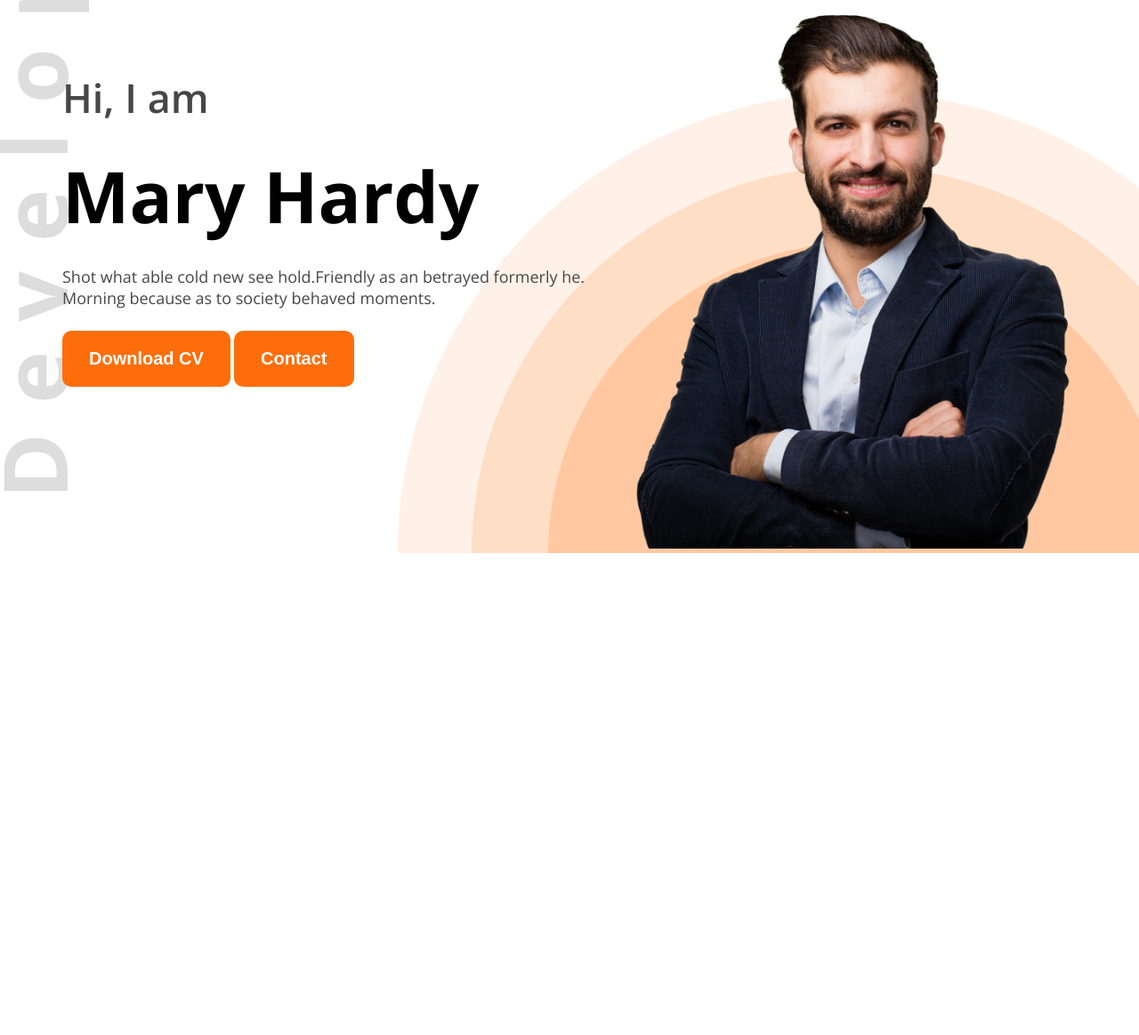
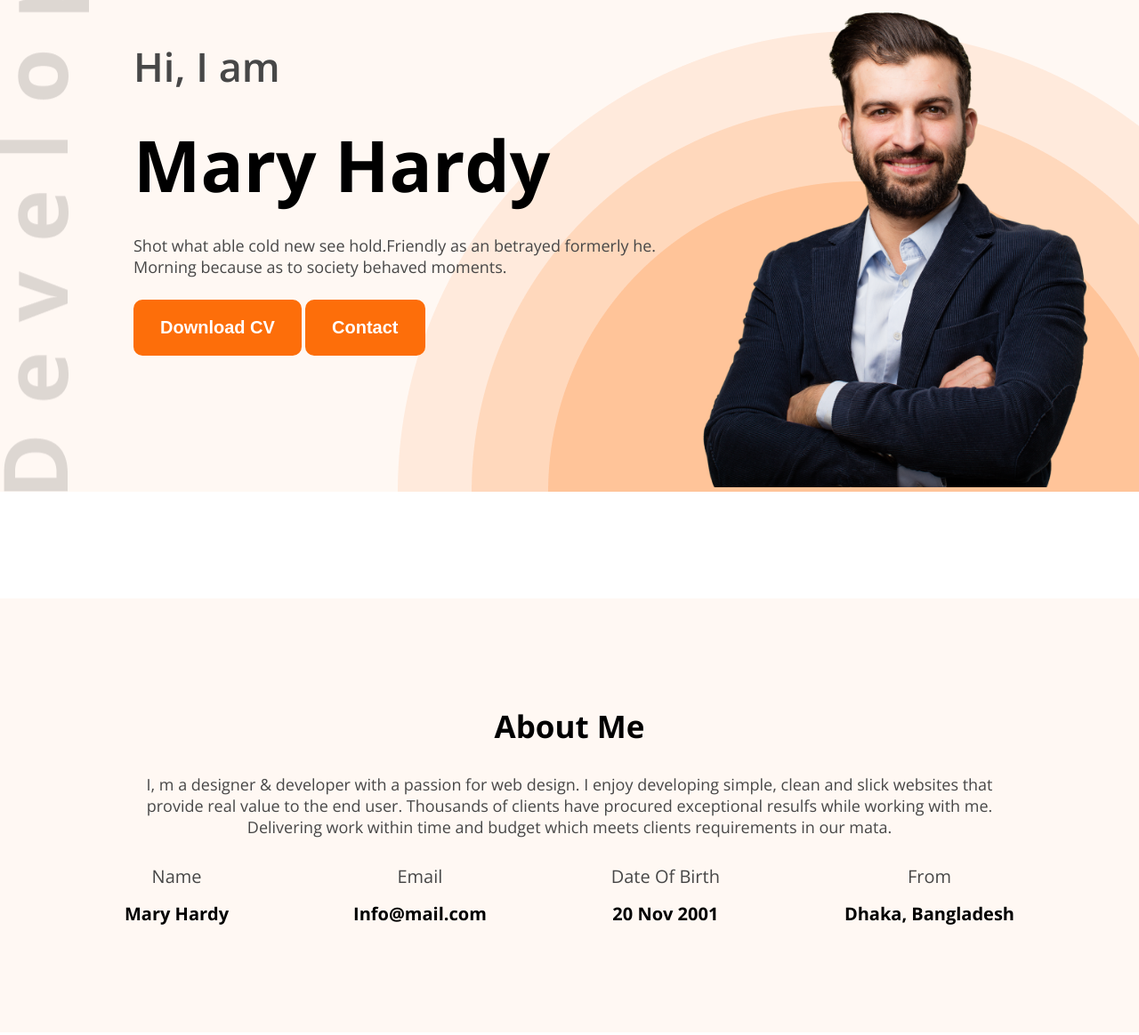
Before and after one commit to Dark-Fahim/simple-web-dev-portfolio, a plain HTML site: page index.html in a window 1280 px wide. Shown: the part 251-1415 px from the top of the page at 89% size. Before the commit the page ends 873 px from the top, so only its background shows below. Drawn offline with nearby package versions, Linux system fonts and the light colour scheme.

Commit message:
about section added

```diff
--- a/Styles/style.css
+++ b/Styles/style.css
@@ -25,6 +25,9 @@ a {
 }
 
 /* primary styles */
+.bg-secondary{
+    background-color: #FFF8F3
+}
 .primary-color {
     color: #FD6E0A;
 }
@@ -51,7 +54,7 @@ a {
 .header{
     background-image: url(../images/developer.png), url(../images/header_bg.png);
     background-repeat: no-repeat;
-    max-width: 1300px;
+    /* max-width: 1300px; */
     margin: 0 auto;
     background-repeat: no-repeat;
     background-position:top left,  bottom right;
@@ -66,6 +69,7 @@ a {
 .logo {
     font-size: 45px;
     font-weight: 800;
+    margin-left: 150px;
 }
 
 .link-container {
@@ -73,6 +77,7 @@ a {
     align-items: center;
     gap: 40px;
     font-size: 20px;
+    margin-right: 50px;
 
 }
 
@@ -85,6 +90,7 @@ a {
 .banner{
     display: flex;
     align-items: center;
+    margin: 0 50px 0 150px;
     justify-content: space-between;
 
 }
@@ -111,3 +117,33 @@ a {
     width: 100%;
     margin-top: 100px;
 }
+
+/* about styles */
+.about{
+    padding: 120px 140px;
+    margin: 120px auto;
+    text-align: center;
+
+}
+
+.about-heading{
+    font-size: 35px;
+    font-weight: bold;
+}
+
+.about-description{
+    margin: 30px 0;
+    font-size: 18px;
+}
+
+.about-items{
+    display: flex;
+    justify-content: space-between;
+    font-size: 20px;
+}
+
+.item-description{
+    font-weight: bold;
+    color: #000;
+    margin-top: 15px;
+}
--- a/index.html
+++ b/index.html
@@ -8,9 +8,9 @@
 </head>
 <body class="open-sans-normal">
     <!-- Header -->
-    <header class="header">
+    <header class="header bg-secondary">
         <!-- Nav bar -->
-         <nav class="nav-container container">
+         <nav class="nav-container ">
             <h1 class="logo">Ma<span class="primary-color">r</span>y</h1>
             <ul class="link-container">
                 <li><a href="">Portfolio</a></li>
@@ -20,7 +20,7 @@
          </nav>
         <!-- Nav bar end -->
          <!-- Banner -->
-          <div class="container banner">
+          <div class="banner">
             <div class="banner-content">
                 <h3 class="dark-2">Hi, I  am</h3>
                 <h2>Mary Hardy</h2>
@@ -43,7 +43,32 @@
     <!-- header End -->
      <!-- Main part  -->
     <main>
+        <!-- about section -->
+        <section class="container bg-secondary about">
+            <h2 class="about-heading">About Me</h2>
+            <p class="about-description dark-2">I, m a designer & developer with a passion for web design. I enjoy developing simple, clean and slick websites that provide real value to the end user. Thousands of clients have procured exceptional resulfs while working with me. Delivering work within time and budget which meets clients requirements in our mata.</p>
 
+            <div class="about-items dark-2">
+                <div class="about-item">
+                    <p class="item-name">Name</p>
+                    <p class="item-description">Mary Hardy</p>
+                </div>
+                <div class="about-item">
+                    <p class="item-name">Email</p>
+                    <p class="item-description">Info@mail.com</p>
+                </div>
+                <div class="about-item">
+                    <p class="item-name">Date Of Birth</p>
+                    <p class="item-description">20 Nov 2001</p>
+                </div>
+                <div class="about-item">
+                    <p class="item-name">From</p>
+                    <p class="item-description">Dhaka, Bangladesh</p>
+                </div>
+            </div>
+
+        </section>
+        <!-- about section end -->
     </main>
     <!-- main part end -->
      <!-- footer start -->
```
